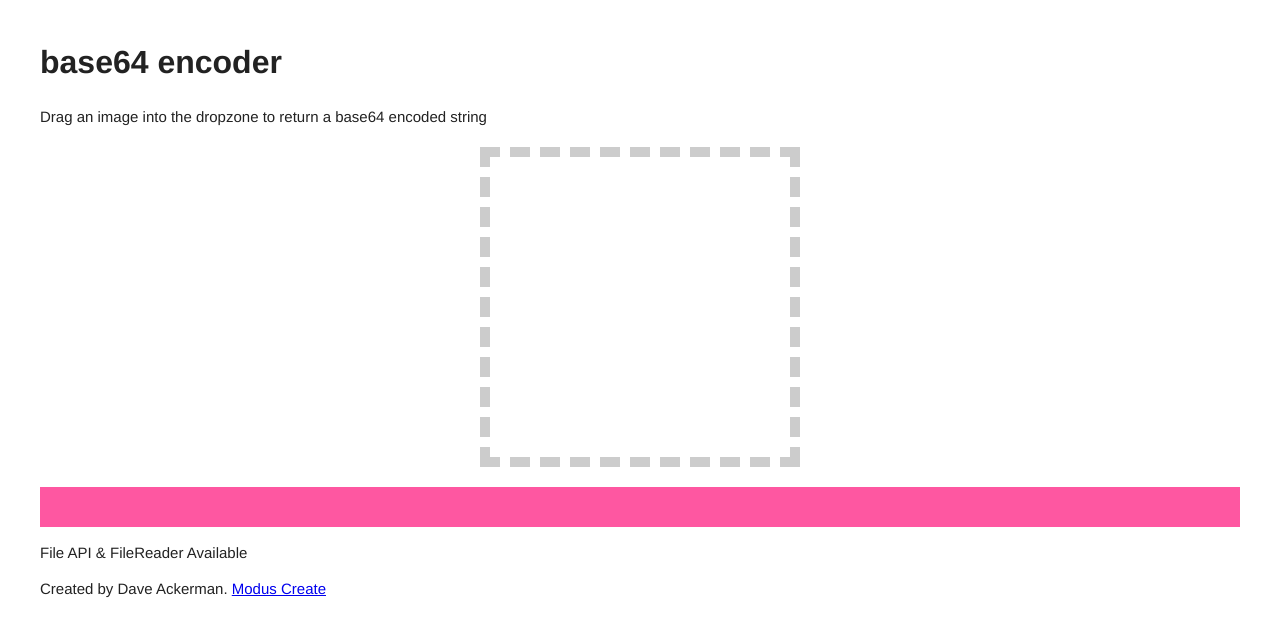
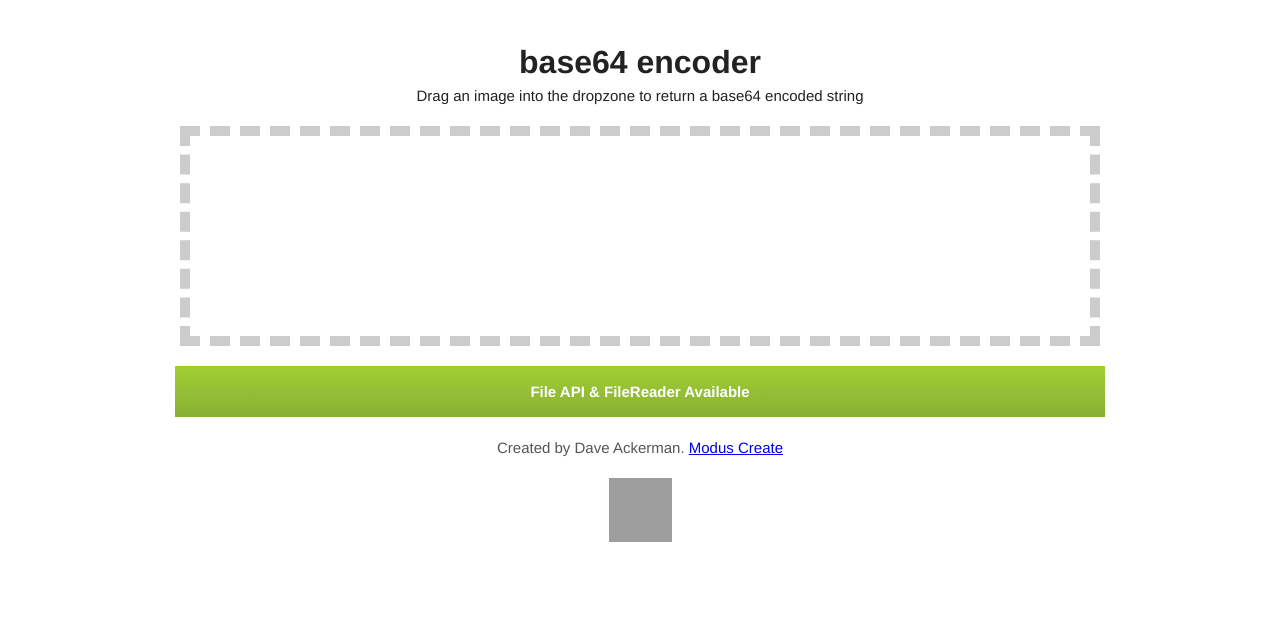
Before and after one commit to dmackerman/base64-encoder, a PHP site: page / in a window 1280 px wide. Shown: the top 637 px of the page. Run offline with PHP 8.4, Linux system fonts and the light colour scheme; some libraries are stand-ins or nearby versions; grey boxes are pictures that could not be loaded.

Commit message:
it works and stuff

```diff
--- a/css/style.css
+++ b/css/style.css
@@ -136,8 +136,11 @@ td { vertical-align: top; }
 
 /* styles */
 body { margin: 40px; font-family: "Helvetica Neue", sans-serif; }
-p { font-size: 15px; }
-#holder { border: 10px dashed #ccc; width: 300px; height: 300px; margin: 20px auto;}
+p { font-size: 15px; margin: 0px; text-align: center; }
+h1 { margin: 0px; text-align: center; }
+article { text-align: center; }
+footer { text-align: center; }
+#holder { border: 10px dashed #ccc; width: 75%; height: 200px; margin: 20px auto;}
 #holder.hover { border: 10px dashed #333; }
 #base64string {
   word-wrap: break-word;
@@ -147,9 +150,41 @@ p { font-size: 15px; }
   background: #FE57A1;
   color: white;
   padding: 20px;
+  width: 90%;
+  height: 200px;
+  display: none;
+}
+#status {
+  padding: 15px;
+  width: 75%;
+  margin: 0px auto;
+  font-weight: bold;
+  color: #fff;
+  margin-bottom: 20px;
+background-color: #a1cf32;
+background-image: -webkit-gradient(linear, left top, left bottom, from(rgb(161, 207, 50)), to(rgb(136, 175, 55)));
+background-image: -webkit-linear-gradient(top, rgb(161, 207, 50), rgb(136, 175, 55));
+background-image: -moz-linear-gradient(top, rgb(161, 207, 50), rgb(136, 175, 55));
+background-image: -o-linear-gradient(top, rgb(161, 207, 50), rgb(136, 175, 55));
+background-image: -ms-linear-gradient(top, rgb(161, 207, 50), rgb(136, 175, 55));
+background-image: linear-gradient(top, rgb(161, 207, 50), rgb(136, 175, 55));
+filter: progid:DXImageTransform.Microsoft.gradient(GradientType=0,StartColorStr='#a1cf32', EndColorStr='#88af37');
 }
 
+#status.fail {
+background-color: #dd423f;
+background-image: -webkit-gradient(linear, left top, left bottom, from(rgb(221, 66, 63)), to(rgb(179, 51, 49)));
+background-image: -webkit-linear-gradient(top, rgb(221, 66, 63), rgb(179, 51, 49));
+background-image: -moz-linear-gradient(top, rgb(221, 66, 63), rgb(179, 51, 49));
+background-image: -o-linear-gradient(top, rgb(221, 66, 63), rgb(179, 51, 49));
+background-image: -ms-linear-gradient(top, rgb(221, 66, 63), rgb(179, 51, 49));
+background-image: linear-gradient(top, rgb(221, 66, 63), rgb(179, 51, 49));
+filter: progid:DXImageTransform.Microsoft.gradient(GradientType=0,StartColorStr='#dd423f', EndColorStr='#b33331');
 
+}
+
+footer { color: #555; text-align: center; }
+footer p { margin-bottom: 20px; }
 
 @media print {
   * { background: transparent !important; color: black !important; box-shadow:none !important; text-shadow: none !important; filter:none !important; -ms-filter: none !important; }
--- a/index.php
+++ b/index.php
@@ -1,8 +1,4 @@
 <!doctype html>
-<!--[if lt IE 7]> <html class="no-js lt-ie9 lt-ie8 lt-ie7" lang="en"> <![endif]-->
-<!--[if IE 7]>    <html class="no-js lt-ie9 lt-ie8" lang="en"> <![endif]-->
-<!--[if IE 8]>    <html class="no-js lt-ie9" lang="en"> <![endif]-->
-<!--[if gt IE 8]><!--> <html class="no-js" lang="en"> <!--<![endif]-->
 <head>
   <meta charset="utf-8">
 
@@ -13,13 +9,10 @@
 
   <meta name="viewport" content="width=device-width">
 
-  <!-- Place favicon.ico and apple-touch-icon.png in the root directory: mathiasbynens.be/notes/touch-icons -->
-
   <link rel="stylesheet" href="css/style.css">
 
 </head>
 <body>
-  <!--[if lt IE 7]><p class=chromeframe>Your browser is <em>ancient!</em> <a href="http://browsehappy.com/">Upgrade to a different browser</a> or <a href="http://www.google.com/chromeframe/?redirect=true">install Google Chrome Frame</a> to experience this site.</p><![endif]-->
   <header>
     <h1>base64 encoder</h1>
     <p>Drag an image into the dropzone to return a base64 encoded string</p>
@@ -27,21 +20,21 @@
   <div role="main">
     <article>
       <div id="holder"></div>
-      <div id="base64string"></div>
+      <textarea id="base64string"></textarea>
       <p id="status">File API &amp; FileReader API are not supported by your browser.</p>
     </article>
   </div>
   <footer>
-    <p>Created by Dave Ackerman. <a href="http:/www.moduscreate.com">Modus Create</a></p>
+    <p>Created by Dave Ackerman. <a href="http://www.moduscreate.com">Modus Create</a></p>
+    <a href="http://www.w3.org/html/logo/">
+<img src="http://www.w3.org/html/logo/badge/html5-badge-h-solo.png" width="63" height="64" alt="HTML5 Powered" title="HTML5 Powered">
+</a>
   </footer>
 
   <script src="//ajax.googleapis.com/ajax/libs/jquery/1.7.1/jquery.min.js"></script>
   <script>window.jQuery || document.write('<script src="js/libs/jquery-1.7.1.min.js"><\/script>')</script>
 
-  <script src="js/plugins.js"></script>
-  <script src="js/script.js"></script>
-
-  <script>
+<script>
       var holder = document.getElementById('holder'),
           string = document.getElementById('base64string'),
           state = document.getElementById('status');
@@ -66,13 +59,11 @@
               reader = new FileReader();
           reader.onload = function (event) {
               holder.style.background = 'url(' + event.target.result + ') no-repeat center';
-              $('#base64string').html(event.target.result);
+              $('#base64string').html(event.target.result).fadeIn('fast').focus().select();;
           };
           reader.readAsDataURL(file);
           return false;
       };
-  </script>
-
-
+</script>
 </body>
 </html>
```
Also changed, not shown: js/script.js (+31 -3 lines), awesome.png (deleted).
